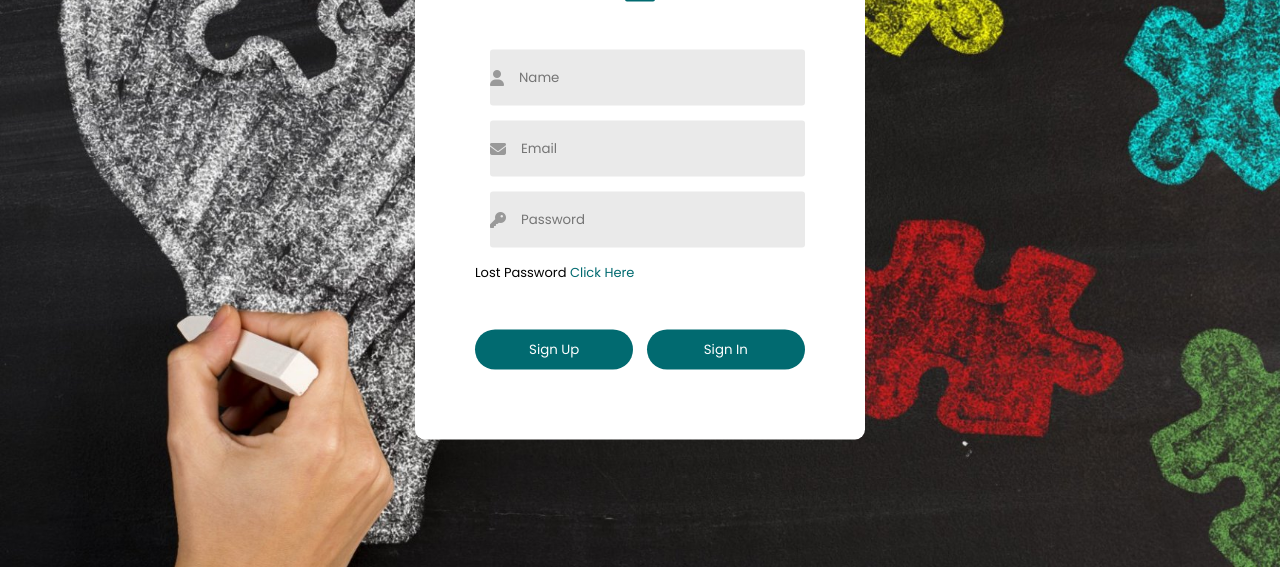
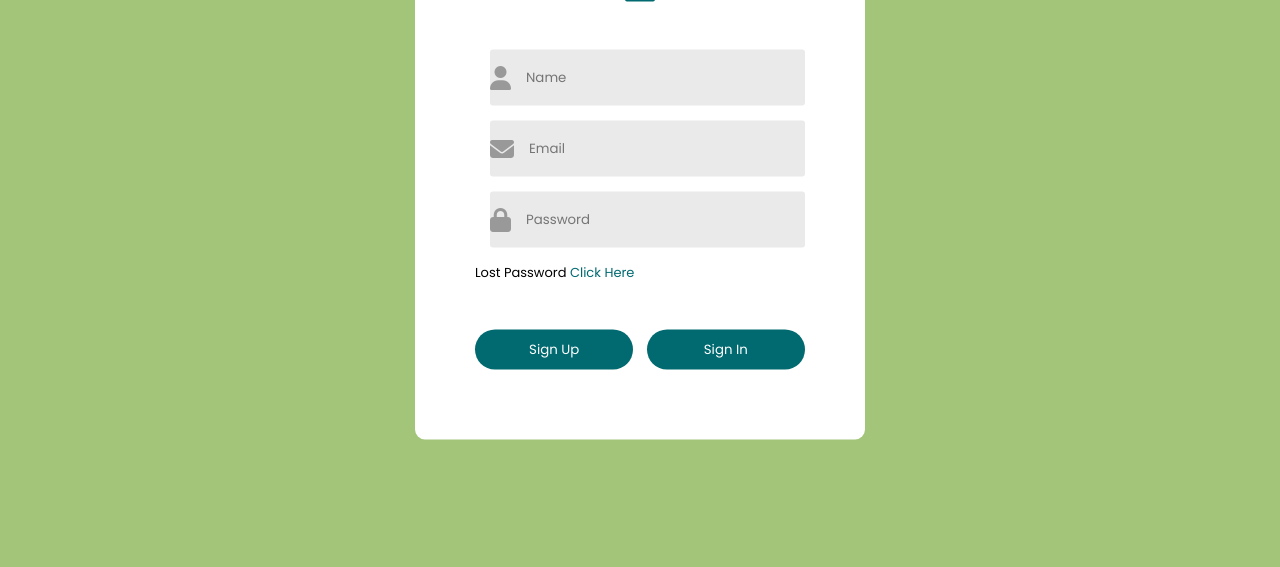
Before and after one commit to Sidd3100/EMOWELL, a plain HTML site: page login.html in a window 1280 px wide. Shown: the part 233-800 px from the top of the page. Drawn offline with Linux system fonts and the light colour scheme.

Commit message:
login changes

```diff
--- a/login.html
+++ b/login.html
@@ -3,7 +3,7 @@
 <head>
     <meta charset="UTF-8">
     <meta name="viewport" content="width=device-width, initial-scale=1.0">
-    <title>Document</title>
+    <title>EMOWELL</title>
     <link rel="stylesheet" href="loginstyle.css">
     <script src="https://kit.fontawesome.com/f54de46d1a.js" crossorigin="anonymous"></script>
 </head>
@@ -15,17 +15,17 @@
             <form>
                 <div class="input-group">
                     <div class="input-field" id="nameField">
-                        <i class="fa-solid fa-user"></i>
+                        <i class="fa-solid fa-user fa-xl"></i>
                         <input type="text" placeholder="Name">
                     </div>
 
                     <div class="input-field">
-                        <i class="fa-solid fa-envelope"></i>
+                        <i class="fa-solid fa-envelope fa-xl"></i>
                         <input type="email" placeholder="Email">
                     </div>
 
                     <div class="input-field">
-                        <i class="fa-solid fa-key"></i>
+                        <i class="fa-solid fa-lock fa-xl"></i>
                         <input type="password" placeholder="Password">
                     </div>
                     <p>
--- a/loginstyle.css
+++ b/loginstyle.css
@@ -11,7 +11,7 @@
 .container{
     width: 100%;
     height: 100vh;
-    background-image:url(getty_664968700_403999.jpg);
+    background-color: #a2c579;
     background-size: cover;
     position: relative;
 }
```
